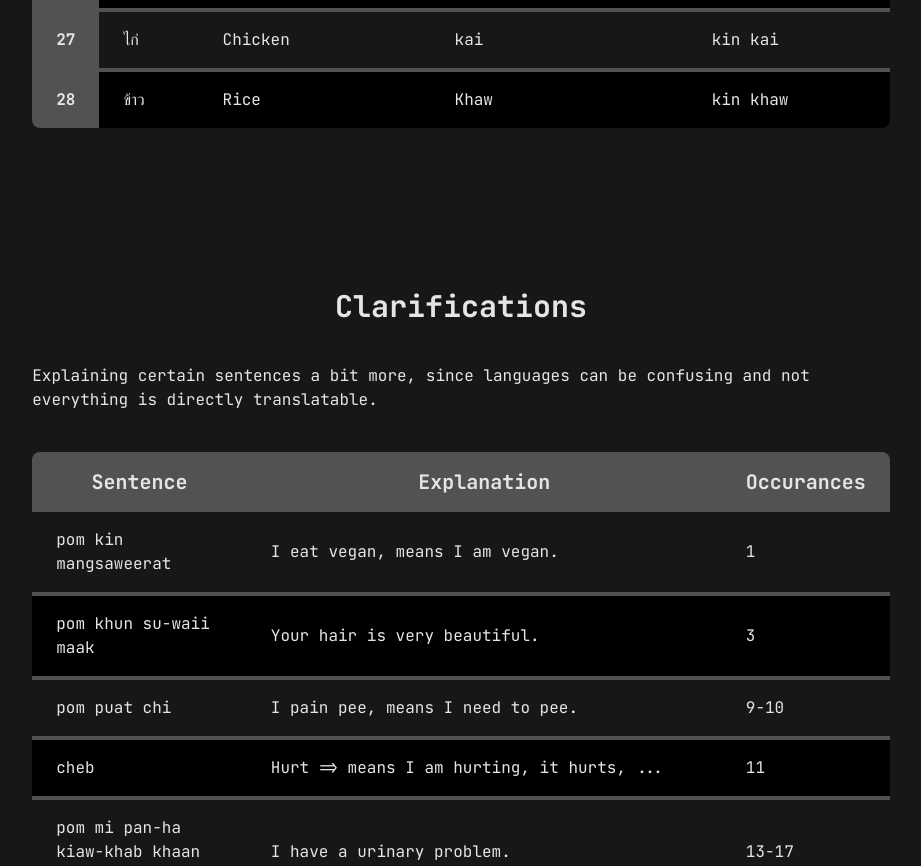
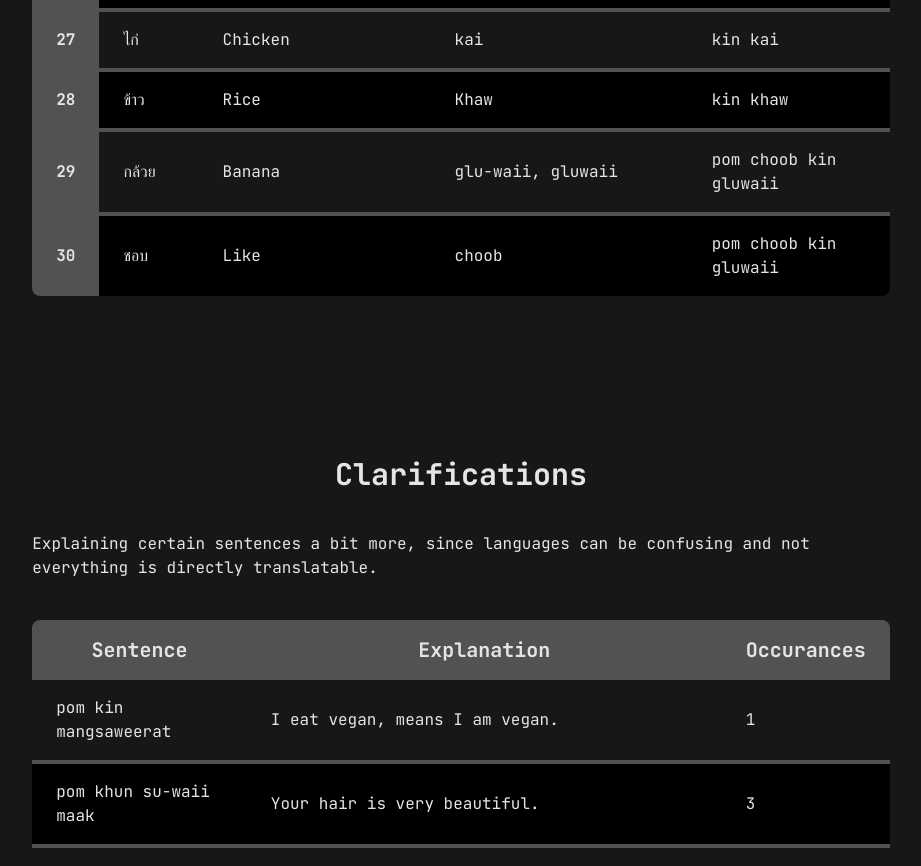
Before and after one commit to reeveng/Learning-Thai, a SvelteKit app: page / in a window 1280 px wide. Shown: the part 2680-3546 px from the top of the page, without its empty margins (179-1100 px from the left). Built offline with nearby package versions, Linux system fonts and the light colour scheme.

Commit message:
add entries banana and like

```diff
--- a/src/data/translations.ts
+++ b/src/data/translations.ts
@@ -173,6 +173,18 @@ export const translations: TranslationType[] = [
 		english: 'Rice',
 		pronounciation: 'Khaw',
 		example: 'kin khaw'
+	},
+	{
+		thai: 'กล้วย',
+		english: 'Banana',
+		pronounciation: 'glu-waii, gluwaii',
+		example: 'pom choob kin gluwaii'
+	},
+	{
+		thai: 'ชอบ',
+		english: 'Like',
+		pronounciation: 'choob',
+		example: 'pom choob kin gluwaii'
 	}
 ];
 
```
